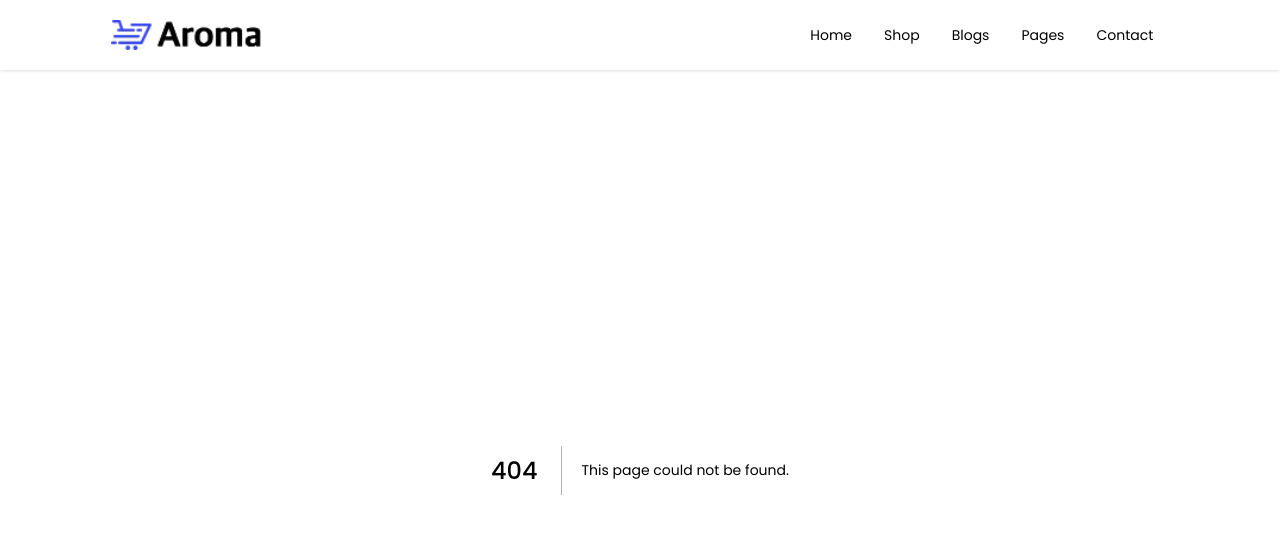
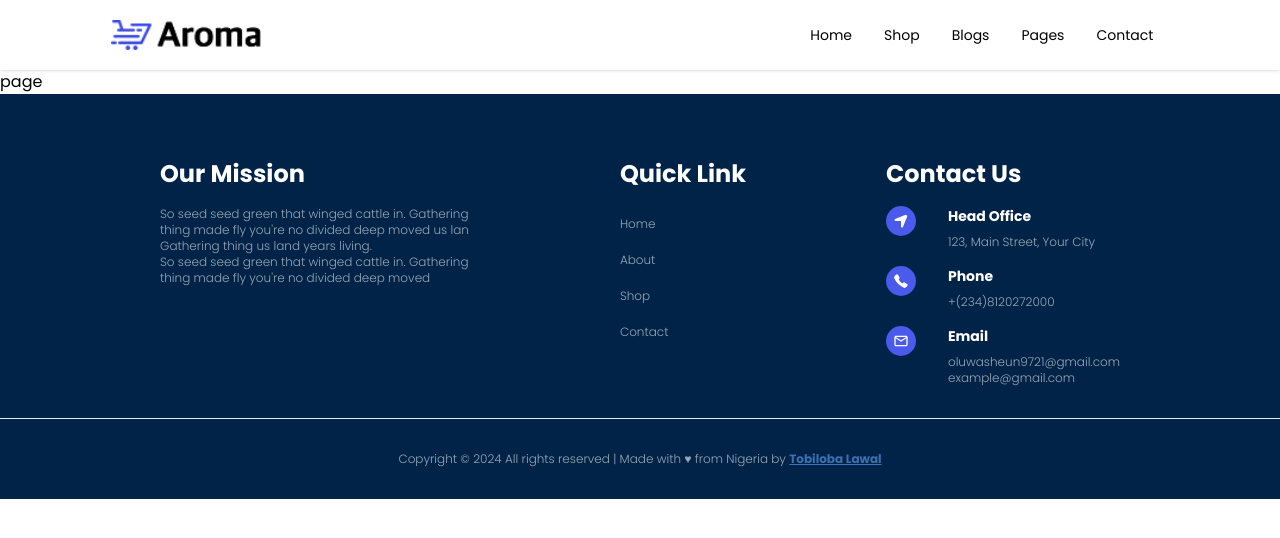
Before and after one commit to toseth97/aroma, a Next.js app: page /shop in a window 1280 px wide. Before the commit this address had no page. Shown: the top 538 px of the page. Built offline with nearby package versions, Linux system fonts and the light colour scheme.

Commit message:
changed the product API and finished up the footer

```diff
--- a/next.config.mjs
+++ b/next.config.mjs
@@ -10,6 +10,10 @@ const nextConfig = {
                 protocol: "https",
                 hostname: "i.imgur.com",
             },
+            {
+                protocol: "https",
+                hostname: "cdn.dummyjson.com",
+            },
         ],
     },
 };
--- a/src/app/globals.css
+++ b/src/app/globals.css
@@ -155,7 +155,7 @@ header{
 .cartImage{
   height: 85%;
   bottom: 30px;
-  width: 500px;
+  width: 400px;
   opacity: 0;
   animation: fadeRight 1s forwards;
 }
@@ -270,3 +270,29 @@ header{
   right: 50px;
 
 }
+
+
+Footer{
+  background-color: #002347;
+  color: white;
+}
+footer p{
+  opacity: .6;
+}
+
+.contact_links{
+  display: block;
+  padding: 10px 0;
+  transition: .3s ease-in-out;
+}
+.contact_links:hover{
+  color: var(--primary_blue);
+}
+.icons{
+  font-size: 20px;
+  padding: 7px;
+  background-color: var(--primary_blue);
+  height: 30px;
+  width: 30px;
+  border-radius: 50%;
+}
--- a/src/app/layout.js
+++ b/src/app/layout.js
@@ -2,6 +2,7 @@ import { Inter } from "next/font/google";
 import "./globals.css";
 import "./mediascreen.css";
 import Navigation from "@/components/Navigation";
+import Footer from "@/components/Footer";
 
 const inter = Inter({ subsets: ["latin"] });
 
@@ -18,6 +19,7 @@ export default function RootLayout({ children }) {
                     <Navigation />
                 </header>
                 <main className="">{children}</main>
+                <Footer />
             </body>
         </html>
     );
--- a/src/app/page.js
+++ b/src/app/page.js
@@ -16,10 +16,10 @@ export default function Home() {
         (async () => {
             const arr1 = [];
             const arr2 = [];
-            const get = await getProduct();
-            arr1.push(get[3], get[6], get[9]);
+            const getApi = await getProduct();
+            arr1.push(getApi[3], getApi[6], getApi[9]);
             setTrendingProduct(arr1);
-            arr2.push(get[6]);
+            arr2.push(getApi[28], getApi[18], getApi[1]);
             setBestSeller(arr2);
         })();
     }, []);
--- /dev/null
+++ b/src/app/shop/page.js
@@ -0,0 +1,7 @@
+import React from "react";
+
+const page = () => {
+    return <div>page</div>;
+};
+
+export default page;
--- /dev/null
+++ b/src/components/Footer.jsx
@@ -0,0 +1,89 @@
+import React from "react";
+import Link from "next/link";
+import { FaLocationArrow } from "react-icons/fa6";
+import { IoCall } from "react-icons/io5";
+import { MdOutlineEmail } from "react-icons/md";
+
+const Footer = () => {
+    const date = new Date().getFullYear();
+    return (
+        <footer className="w-full flex flex-col items-center justify-center pt-16 text-xs font-light">
+            <div className="lg:w-9/12 w-11/12 flex justify-between lg:flex-row flex-col">
+                <div className="lg:w-4/12 w-full flex flex-col lg:text-left text-center mb-4">
+                    <h2 className="text-2xl mb-4 font-bold">Our Mission</h2>
+                    <p>
+                        So seed seed green that winged cattle in. Gathering
+                        thing made fly you&apos;re no divided deep moved us lan
+                        Gathering thing us land years living.
+                    </p>
+                    <p>
+                        So seed seed green that winged cattle in. Gathering
+                        thing made fly you&apos;re no divided deep moved
+                    </p>
+                </div>
+                <div className="flex flex-col lg:text-left text-center mb-4">
+                    <h2 className="text-2xl mb-4 font-bold">Quick Link</h2>
+                    <Link href="/" className="contact_links">
+                        <p>Home</p>
+                    </Link>
+                    <Link href="/" className="contact_links">
+                        <p>About</p>
+                    </Link>
+                    <Link href="/" className="contact_links">
+                        <p>Shop</p>
+                    </Link>
+                    <Link href="/" className="contact_links">
+                        <p>Contact</p>
+                    </Link>
+                </div>
+                <div>
+                    <h2 className="text-2xl mb-4 font-bold text-center lg:text-left">
+                        Contact Us
+                    </h2>
+                    <div className="contact_info flex gap-8">
+                        <FaLocationArrow className="icons" />
+
+                        <div className="">
+                            <h3 className="text-sm mb-2 font-bold">
+                                Head Office
+                            </h3>
+                            <p>123, Main Street, Your City</p>
+                        </div>
+                    </div>
+                    <div className="contact_info flex gap-8 mt-4">
+                        <IoCall className="icons" />
+
+                        <div className="">
+                            <h3 className="text-sm mb-2 font-bold">Phone</h3>
+                            <p>+(234)8120272000</p>
+                        </div>
+                    </div>
+                    <div className="contact_info flex gap-8 mt-4">
+                        <MdOutlineEmail className=" icons" />
+
+                        <div className="">
+                            <h3 className="text-sm mb-2 font-bold">Email</h3>
+                            <p>oluwasheun9721@gmail.com</p>
+                            <p>example@gmail.com</p>
+                        </div>
+                    </div>
+                </div>
+            </div>
+            <div className="w-full text-center py-8 px-4 mt-8 border-t">
+                <p className="">
+                    Copyright © {date} All rights reserved | Made with ♥ from
+                    Nigeria by{" "}
+                    <Link
+                        href="https://tobiloba.vercel.app/"
+                        target="_blank"
+                        className="text-blue-400 underline opacity-100 font-bold"
+                    >
+                        Tobiloba Lawal
+                    </Link>
+                </p>
+            </div>
+        </footer>
+    );
+};
+
+export default Footer;
--- a/src/components/Hero.jsx
+++ b/src/components/Hero.jsx
@@ -13,7 +13,7 @@ const Hero = () => {
                 />
             </div>
             <div className="hero__text lg:w-7/12 w-11/12 h-full flex items-center flex-col  justify-center">
-                <div className="lg:w-7/12 w-11/12">
+                <div className="lg:w-8/12 w-11/12">
                     <p className="text-2xl opacity-70 hero__p1">Shop is fun</p>
                     <h1 className="font-bold text-5xl my-4 hero__h1">
                         BROWSE OUR PREMIUM PRODUCT
--- a/src/components/Navigation.jsx
+++ b/src/components/Navigation.jsx
@@ -17,25 +17,25 @@ const Navigation = () => {
             <Image src={Logo} alt="logo" width={150} height={150} />
             <ul className="lg:flex hidden h-full text-sm">
                 <Link
-                    href=""
+                    href="/"
                     className="h-full flex items-center px-4 nav__link"
                 >
                     <li>Home</li>
                 </Link>
                 <Link
-                    href=""
+                    href="/shop"
                     className="h-full flex items-center px-4 nav__link"
                 >
                     <li>Shop</li>
                 </Link>
                 <Link
-                    href=""
+                    href="/blog"
                     className="h-full flex items-center px-4 nav__link"
                 >
                     <li>Blogs</li>
                 </Link>
                 <Link
-                    href=""
+                    href="/pages"
                     className="h-full flex items-center px-4 nav__link"
                 >
                     <li>Pages</li>
@@ -56,7 +56,7 @@ const Navigation = () => {
                 }`}
             >
                 <Link
-                    href=""
+                    href="/"
                     onClick={handleMobile}
                     className={`py-4 w-full border-b flex items-center justify-center px-4 mobile__link ${
                         mobile ? "active" : "in-active"
@@ -65,7 +65,7 @@ const Navigation = () => {
                     <li>Home</li>
                 </Link>
                 <Link
-                    href=""
+                    href="/shop"
                     onClick={handleMobile}
                     className={`py-4 w-full border-b flex items-center justify-center px-4 mobile__link ${
                         mobile ? "active" : "in-active"
@@ -74,7 +74,7 @@ const Navigation = () => {
                     <li>Shop</li>
                 </Link>
                 <Link
-                    href=""
+                    href="/blog"
                     onClick={handleMobile}
                     className={`py-4 w-full border-b flex items-center justify-center px-4 mobile__link ${
                         mobile ? "active" : "in-active"
--- a/src/components/ProductCard.jsx
+++ b/src/components/ProductCard.jsx
@@ -2,26 +2,24 @@ import React from "react";
 import Image from "next/image";
 const ProductCard = ({ item }) => {
     return (
-        <div
-            key={item.id}
-            className="text-center lg-w-3/12 w-full cursor-pointer p-4 product__card flex flex-col items-center justify-center"
-        >
+        <div className="text-center w-full lg:w-4/12 cursor-pointer p-4 product__card flex flex-col items-center justify-center">
             <div className="w-full flex flex-col items-center justify-center card__image__div">
                 <Image
-                    src={item.image}
+                    src={item.images[0]}
                     alt="item.title"
                     className="card__image"
-                    width={100}
-                    height={100}
+                    width={300}
+                    height={300}
+                    loading="lazy"
                 />
             </div>
-            <p className="h-8 mt-4 opacity-70">{item.category}</p>
+            <p className="h-8 mt-4 opacity-70">{item.category.name}</p>
             <h3 className="title__text text-xl lg:h-16 h-8 blue__text">
                 {item.title.length > 35
                     ? `${item.title.slice(0, 36)}...`
                     : item.title}
             </h3>
-            <p className=" opacity-70 font-bold">$ {item.price}</p>
+            <p className=" opacity-70 font-bold">$ {item.price}.00</p>
         </div>
     );
 };
--- a/src/components/SlashSales.jsx
+++ b/src/components/SlashSales.jsx
@@ -4,7 +4,7 @@ import Cart from "../assets/shopping-cart-removebg.png";
 
 const SlashSales = () => {
     return (
-        <div className="w-full slash__sales my-8 py-8">
+        <div className="w-full slash__sales my-8 py-16">
             <Image
                 src={Cart}
                 alt="cart"
--- a/src/components/TrendingProduct.jsx
+++ b/src/components/TrendingProduct.jsx
@@ -7,13 +7,13 @@ import { getProduct } from "@/lib/product";
 const TrendingProduct = ({ product, text }) => {
     console.log(product);
     return (
-        <div className="flex flex-col i justify-center lg:w-9/12 w-11/12 mt-16 pt-8">
+        <div className="flex flex-col justify-center lg:w-9/12 w-11/12 mt-16 pt-8">
             <p className="opacity-70">Popular Item in the market</p>
             <div className="relative lg:w-5/12 w-full">
                 <h2 className="text-4xl font-bold my-2 title__text ">{text}</h2>
                 <div className="u__line mb-8"></div>
             </div>
-            <div className="flex lg:flex-row flex-col gap-2 w-full ">
+            <div className="w-full flex lg:flex-row flex-col items-center justify-between">
                 {product ? (
                     product.map((item) => (
                         <ProductCard item={item} key={item.id} />
```
Also changed, not shown: src/lib/product.js (+6 -2 lines), 1 other file (tests, documents, lock files or other folders).
